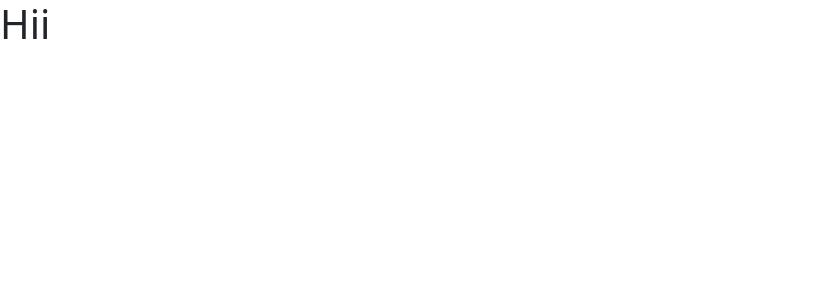
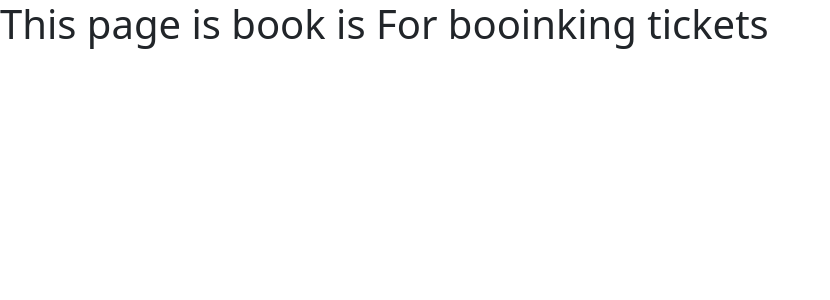
Before and after one commit to NUMAN165/Heritage, a React (Create React App) app: page /BookTicket in a window 1280 px wide. Shown: the top 300 px of the page, without its empty margins (0-830 px from the left). Built offline with nearby package versions, Linux system fonts and the light colour scheme; a web font is replaced by a local one.

Commit message:
Finished the Cards page

```diff
--- a/src/DashBoard/BookTicket.jsx
+++ b/src/DashBoard/BookTicket.jsx
@@ -3,7 +3,7 @@ import React from 'react'
 const BookTicket = () => {
   return (
     <div>
-      <h1>Hii</h1>
+      <h1>This page is book is For booinking tickets</h1>
     </div>
   )
 }
--- a/src/DashBoard/Information/AjantaPage.jsx
+++ b/src/DashBoard/Information/AjantaPage.jsx
@@ -38,7 +38,6 @@ const AjantaPage = () => {
         </table>
 
         <div className="blackBox">
-          <button>Home</button>
           <button>Book Tickets</button>
         </div>
       </div>
```
